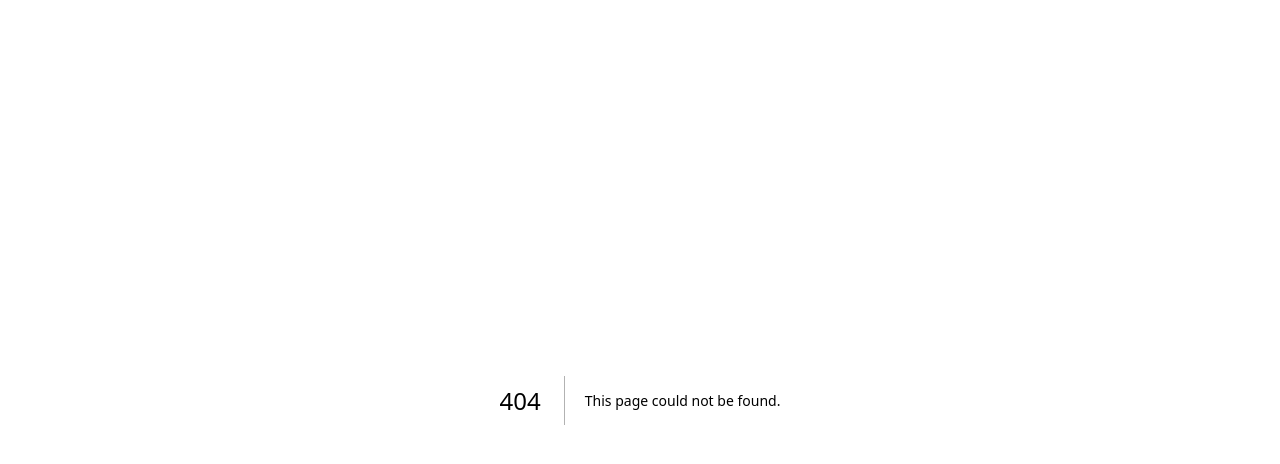
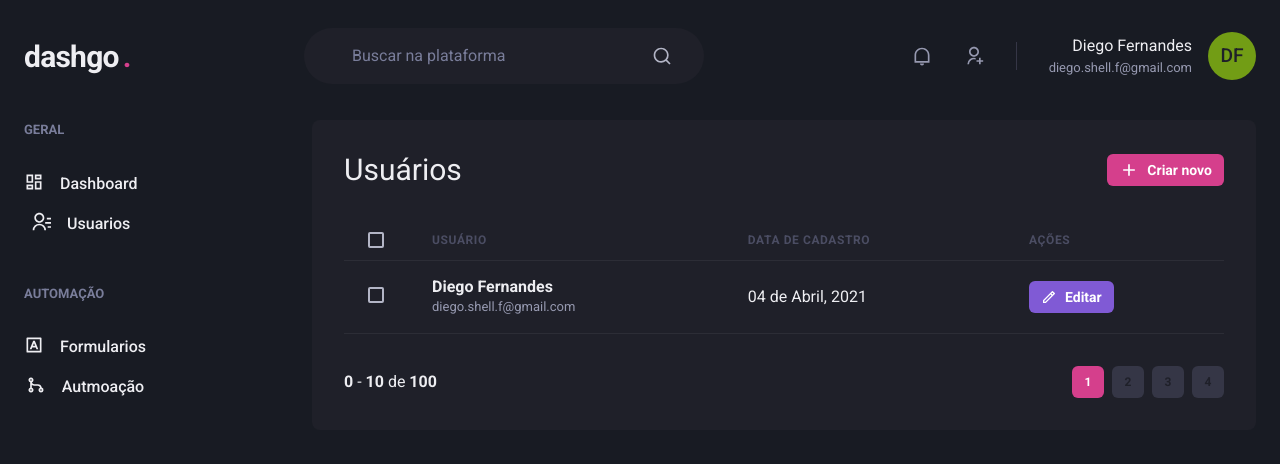
Before and after one commit to SidneyRoberto9/dashgo, a Next.js app: page /users in a window 1280 px wide. Before the commit this address had no page. Shown: the top 464 px of the page. Built offline with nearby package versions, Linux system fonts and the light colour scheme.

Commit message:
✨ feat: Add List Users Page

```diff
--- /dev/null
+++ b/src/pages/users/index.tsx
@@ -0,0 +1,91 @@
+import {
+  Box,
+  Button,
+  Checkbox,
+  Flex,
+  Heading,
+  Icon,
+  Table,
+  Tbody,
+  Td,
+  Text,
+  Th,
+  Thead,
+  Tr,
+} from '@chakra-ui/react';
+import { RiAddLine, RiPencilLine } from 'react-icons/ri';
+
+import { Header } from '../../components/Header';
+import { Pagination } from '../../components/Pagination';
+import { Sidebar } from '../../components/Sidebar';
+
+export default function UserList() {
+  return (
+    <Box>
+      <Header />
+      <Flex w={'100%'} my={'6'} maxW={1480} mx={'auto'} px={'6'}>
+        <Sidebar />
+
+        <Box flex={'1'} borderRadius={8} bg={'gray.800'} p={'8'}>
+          <Flex mb={'8'} justify={'space-between'} align={'center'}>
+            <Heading size={'lg'} fontWeight={'normal'}>
+              Usuários
+            </Heading>
+
+            <Button
+              as={'a'}
+              size={'sm'}
+              fontSize={'sm'}
+              colorScheme={'pink'}
+              leftIcon={<Icon as={RiAddLine} fontSize={'20'} />}
+            >
+              Criar novo
+            </Button>
+          </Flex>
+
+          <Table colorScheme={'whiteAlpha'}>
+            <Thead>
+              <Tr>
+                <Th px={'6'} color={'gray.300'} width={'8'}>
+                  <Checkbox colorScheme={'pink'} />
+                </Th>
+                <Th>Usuário</Th>
+                <Th>Data de cadastro</Th>
+                <Th>Ações</Th>
+              </Tr>
+            </Thead>
+            <Tbody>
+              <Tr>
+                <Td px={'6'}>
+                  <Checkbox colorScheme={'pink'} />
+                </Td>
+                <Td>
+                  <Box>
+                    <Text fontWeight={'bold'}>Diego Fernandes</Text>
+                    <Text fontSize={'small'} color={'gray.300'}>
+                      diego.shell.f@gmail.com
+                    </Text>
+                  </Box>
+                </Td>
+                <Td>04 de Abril, 2021</Td>
+                <Td>
+                  <Button
+                    as={'a'}
+                    size={'sm'}
+                    fontSize={'sm'}
+                    colorScheme={'purple'}
+                    leftIcon={<Icon as={RiPencilLine} fontSize={'16'} />}
+                  >
+                    Editar
+                  </Button>
+                </Td>
+              </Tr>
+            </Tbody>
+          </Table>
+
+          <Pagination />
+        </Box>
+      </Flex>
+    </Box>
+  );
+}
```
